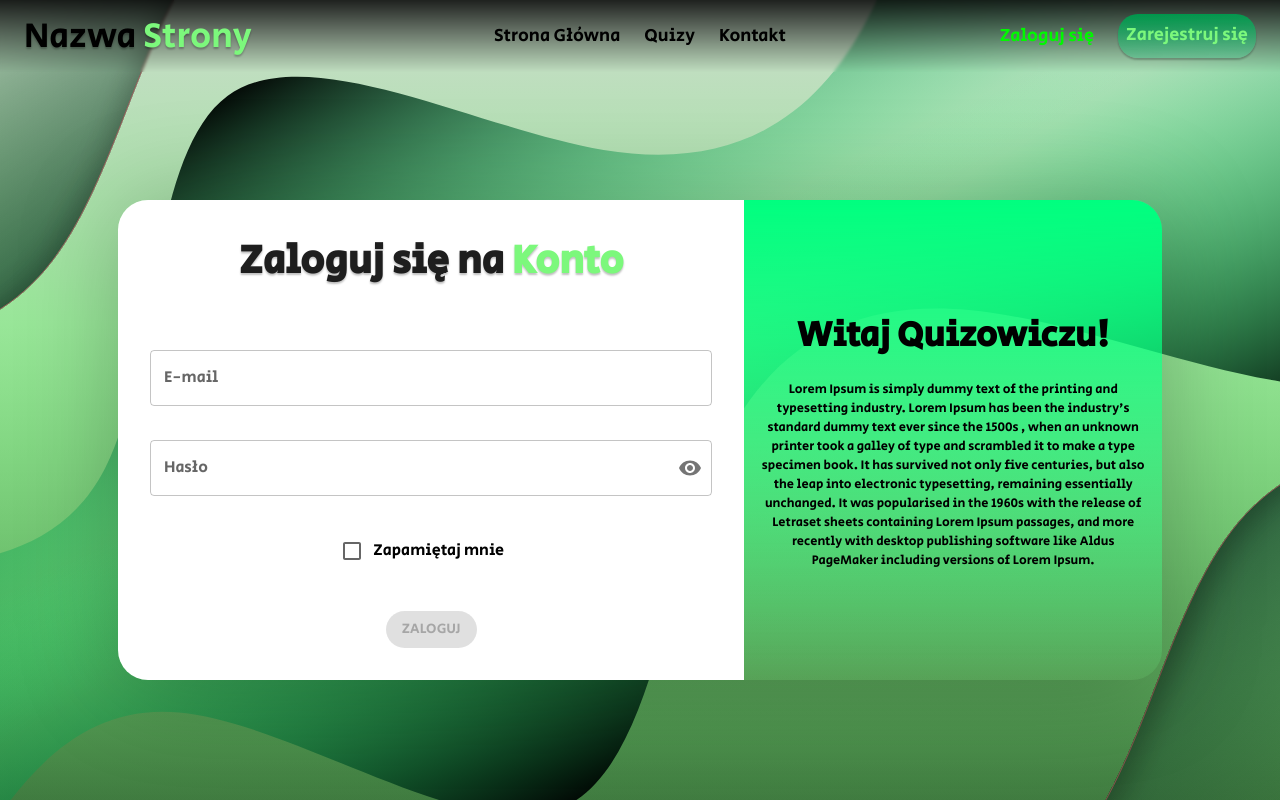
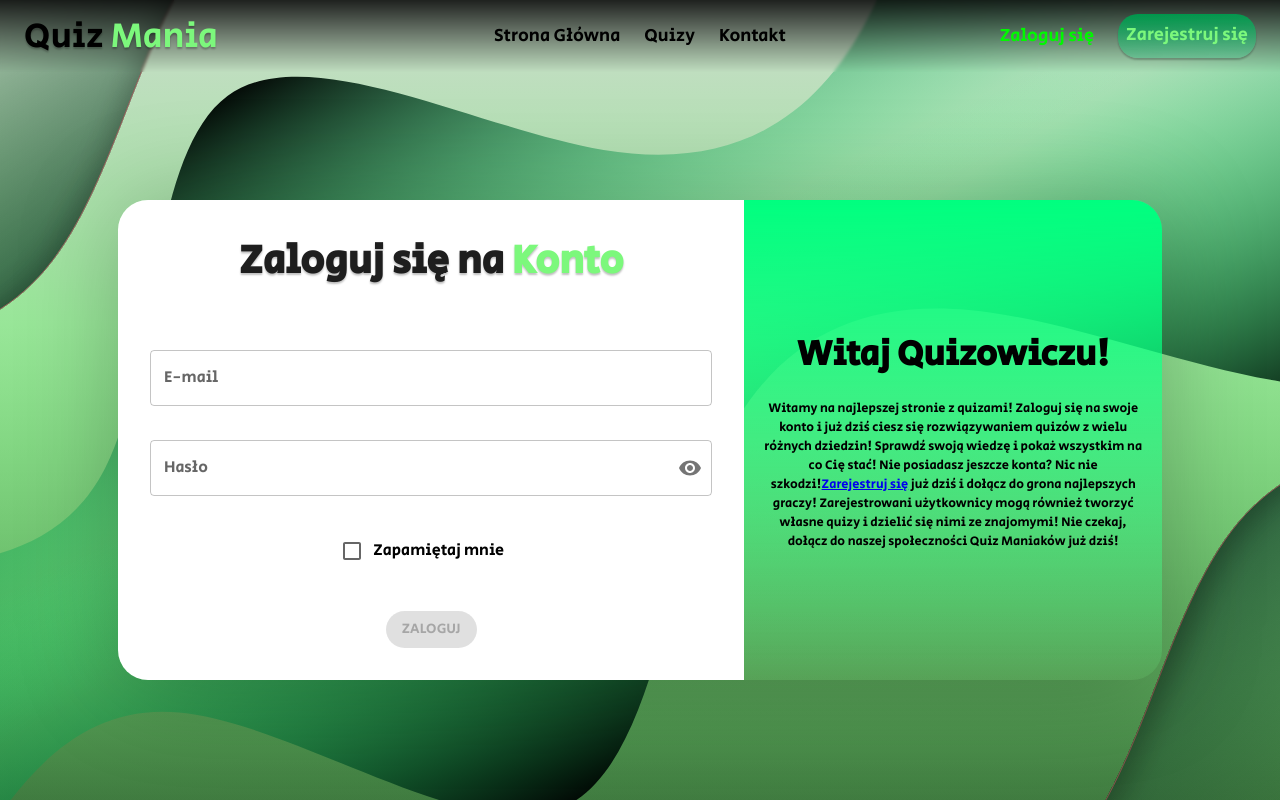
Before and after one commit to Szocik01/Projekt_inzynierski_frontend, a React (Create React App) app: page /login in a window 1280 px wide. Built offline with nearby package versions, Linux system fonts and the light colour scheme.

Commit message:
Login and content fixes

```diff
--- a/src/components/ContactComponents/ContanctCard.tsx
+++ b/src/components/ContactComponents/ContanctCard.tsx
@@ -6,6 +6,7 @@ import EmailIcon from "@mui/icons-material/Email";
 import LinkedInIcon from "@mui/icons-material/LinkedIn";
 import FacebookIcon from "@mui/icons-material/Facebook";
 import LanguageIcon from "@mui/icons-material/Language";
+import { mediaUp } from "../../utils/mediaQueries";
 
 const contactCardContainerStyles = css({
   display: "flex",
@@ -15,8 +16,8 @@ const contactCardContainerStyles = css({
   borderRadius: "10px",
   boxShadow: "0px 4px 4px rgba(0, 0, 0, 0.20);",
   padding: "1rem",
-  flexGrow: 1,
   backgroundColor: "#fff",
+  width: "100%",
 
   span: {
     width: "100%",
@@ -38,6 +39,9 @@ const contactCardContainerStyles = css({
     "&:hover": {
       color: "#00dd00",
     },
+  },
+  [mediaUp("md")]: {
+    width: "33.3%",
   },
 });
 
--- a/src/components/NavigationComponents/Navbar.tsx
+++ b/src/components/NavigationComponents/Navbar.tsx
@@ -197,7 +197,7 @@ const Navbar: FC<NavbarProps> = (props) => {
           (isUnfolded || isScrolled) && navbarSideLeftUnfoldedStyles,
         ]}
       >
-        {resolveLastWordColor("Nazwa Strony")}
+        {resolveLastWordColor("Quiz Mania")}
       </div>
       <div css={[navbarCenterStyles, (isScrolled || isUnfolded) && navbarCenterActiveStyles]}>
         <NavLink
--- a/src/components/NavigationComponents/Navigation.tsx
+++ b/src/components/NavigationComponents/Navigation.tsx
@@ -14,6 +14,7 @@ import { AuthSliceState, authSliceActions } from "../../storage/authSlice";
 import { useDispatch, useSelector } from "react-redux";
 import ContentLoading from "../UtilityComponents/ContentLoading";
 import { PageEventsSliceState } from "../../storage/pageEventsSlice";
+import { useNavigate } from "react-router-dom";
 
 const headerStyles = css({
   position: "fixed",
@@ -26,6 +27,7 @@ const headerStyles = css({
 
 const Navigation = () => {
   const [isUnfolded, setUnfolded] = useState(false);
+  const navigate = useNavigate();
 
   const [logoutRequest, isLoggingOut] = useHttp(
     `${API_CALL_URL_BASE}/api/routers/http/controllers/auth/logout`
@@ -56,6 +58,7 @@ const Navigation = () => {
       if (data.status_code >= 400 && data.status_code <= 599) {
         throw new Error(data.message);
       }
+      navigate("/");
     });
   }
 
--- a/src/pages/Login.tsx
+++ b/src/pages/Login.tsx
@@ -17,7 +17,7 @@ import {
   headerStyles,
   descriptionPanelStyles,
   httpErrorStyles,
-  redirectionSectionStyles
+  redirectionSectionStyles,
 } from "../components/AuthComponents/AuthGlobalStyles";
 import { baseButtonStyles } from "../GlobalStyles";
 import { Link } from "react-router-dom";
@@ -149,27 +149,26 @@ const Login = () => {
             variant="contained"
             disabled={!!emailError || !!passwordError}
             type="submit"
-            sx={[baseButtonStyles,{textTransform:"uppercase"}]}
+            sx={[baseButtonStyles, { textTransform: "uppercase" }]}
           >
             Zaloguj
           </Button>
           <span css={redirectionSectionStyles}>
-            Nie posiadasz jeszcze konta?{" "}
+            Nie posiadasz jeszcze konta?
             <Link to="/register">Zarejestruj się</Link>
           </span>
         </form>
         <div css={descriptionPanelStyles}>
           <h2>Witaj Quizowiczu!</h2>
           <p>
-            Lorem Ipsum is simply dummy text of the printing and typesetting
-            industry. Lorem Ipsum has been the industry's standard dummy text
-            ever since the 1500s , when an unknown printer took a galley of type
-            and scrambled it to make a type specimen book. It has survived not
-            only five centuries, but also the leap into electronic typesetting,
-            remaining essentially unchanged. It was popularised in the 1960s
-            with the release of Letraset sheets containing Lorem Ipsum passages,
-            and more recently with desktop publishing software like Aldus
-            PageMaker including versions of Lorem Ipsum.
+            Witamy na najlepszej stronie z quizami! Zaloguj się na swoje konto i
+            już dziś ciesz się rozwiązywaniem quizów z wielu różnych dziedzin!
+            Sprawdź swoją wiedzę i pokaż wszystkim na co Cię stać! Nie posiadasz
+            jeszcze konta? Nic nie szkodzi!
+            <Link to="/register">Zarejestruj się</Link> już dziś i dołącz do
+            grona najlepszych graczy! Zarejestrowani użytkownicy mogą również
+            tworzyć własne quizy i dzielić się nimi ze znajomymi! Nie czekaj,
+            dołącz do naszej społeczności Quiz Maniaków już dziś!
           </p>
         </div>
       </div>
--- a/src/pages/Main.tsx
+++ b/src/pages/Main.tsx
@@ -61,12 +61,12 @@ const cardsDataArray: {
   {
     imageUrl: "/images/mainCardsImages/world-image.svg",
     title: "Quizy z całego Świata!",
-    description: `Lorem Ipsum is simply dummy text of the printing and typesetting industry. Lorem Ipsum has been the industry's standard dummy text ever since the 1500s, when an unknown printer took a galley of type and scrambled it to make a type specimen book.`,
+    description: `Na Quiz Manii znajdziesz quizy z wielu różnych dziedzin, które oraz wielu zakątków świata! Znajdziesz tu quizy z geografii, historii, sportu, muzyki, filmu i wielu innych! Sprawdź swoją wiedzę o świecie i pokaż że nie masz sobie równych!`,
   },
   {
     imageUrl: "/images/mainCardsImages/template-image.svg",
     title: "Prosty Szablon Quizów!",
-    description: `Lorem Ipsum is simply dummy text of the printing and typesetting industry. Lorem Ipsum has been the industry's standard dummy text ever since the 1500s, when an unknown printer took a galley of type and scrambled it to make a type specimen book.`,
+    description: `Rozwiązywanie quizów nigdy nie było prostsze. Zaznaczasz odpowiedź, zapisujesz ją i od razu widzisz czy odpowiedziałeś poprawnie. Na koniec quizu porównaj swoje wyniki ze znajomymi, dzięki szczegółowemu podsumowaniu i rankingowi najlepszych graczy!`,
     customCss: css({
       background: "#55B974",
       position: "relative",
@@ -78,7 +78,7 @@ const cardsDataArray: {
   {
     imageUrl: "/images/mainCardsImages/score-image.svg",
     title: "Stań się Najlepszy!",
-    description: `Lorem Ipsum is simply dummy text of the printing and typesetting industry. Lorem Ipsum has been the industry's standard dummy text ever since the 1500s, when an unknown printer took a galley of type and scrambled it to make a type specimen book.`,
+    description: `Może chcesz spwdzić swoją wiedzę z użytkownikami z różnych stron świata? Nic prostszego! Rozwiąż quiz, a następnie sprawdź poprawność swoich odpowiedzi i swoją pozycję w rankingu podsumowującym quiz! Pokaż wszystkim na co cię stać!`,
   },
 ];
 
@@ -90,10 +90,9 @@ const Main = () => {
       </h1>
       <div css={descriptionContainerStyles}>
         <span css={descriptionStyles}>
-          Lorem Ipsum is simply dummy text of the printing and typesetting
-          industry. Lorem Ipsum has been the industry's standard dummy text ever
-          since the 1500s, when an unknown printer took a galley of type and
-          scrambled it to make a type specimen book.
+          Witamy Cię na stronie, gdzie żadne pytanie nie pozostanie bez odpowiedzi!
+          Spróbuj swoich sił w quizach z różnych dziedzin i stań się najlepszy wśród wszystkich graczy
+          lub stwórz własny quiz i daj się wykazać innym. Decyzja należy tylko do Ciebie!
         </span>
       </div>
       <Link to="/quizes" css={{ margin: "0 auto" }}>
--- a/src/pages/Register.tsx
+++ b/src/pages/Register.tsx
@@ -17,7 +17,7 @@ import {
   headerStyles,
   descriptionPanelStyles,
   httpErrorStyles,
-  redirectionSectionStyles
+  redirectionSectionStyles,
 } from "../components/AuthComponents/AuthGlobalStyles";
 import { baseButtonStyles } from "../GlobalStyles";
 import { Link } from "react-router-dom";
@@ -74,7 +74,7 @@ const Register = () => {
     if (userName.trim().length < 6) {
       return "Hasło powinno zawierać przynajmniej 8 znaków.";
     }
-    if(userName.trim().length > 12){
+    if (userName.trim().length > 12) {
       return "Hasło powinno zawierać maksymalnie 12 znaków.";
     }
     return "";
@@ -142,10 +142,12 @@ const Register = () => {
     <SingleColumn customCss={customSingleColumnStyles}>
       <div css={authPanelStyles}>
         <form css={formStyles} onSubmit={registerHandler}>
-        {isLoading && <ContentLoading coverParent={true} blurOverlay={true}/>}
-        <h1 css={headerStyles}>
+          {isLoading && (
+            <ContentLoading coverParent={true} blurOverlay={true} />
+          )}
+          <h1 css={headerStyles}>
             {resolveLastWordColor("Zarejestruj się na Konto")}
-        </h1>
+          </h1>
           <AuthFormInputs
             values={registerData}
             valueErrors={{
@@ -176,29 +178,25 @@ const Register = () => {
               !!userNameError
             }
             type="submit"
-            sx={[baseButtonStyles,{textTransform:"uppercase"}]}
+            sx={[baseButtonStyles, { textTransform: "uppercase" }]}
           >
             Zarejestruj
           </Button>
           <span css={redirectionSectionStyles}>
-            Posiadasz już konto?{" "}
-            <Link to="/login">Zaloguj się</Link>
+            Posiadasz już konto? <Link to="/login">Zaloguj się</Link>
           </span>
         </form>
         <div css={descriptionPanelStyles}>
-          <h2>
-            Witaj Quizowiczu!
-          </h2>
+          <h2>Witaj Quizowiczu!</h2>
           <p>
-            Lorem Ipsum is simply dummy text of the printing and typesetting
-            industry. Lorem Ipsum has been the industry's standard dummy text
-            ever since the 1500s , when an unknown printer took a galley of type
-            and scrambled it to make a type specimen book. It has survived not
-            only five centuries, but also the leap into electronic typesetting,
-            remaining essentially unchanged. It was popularised in the 1960s
-            with the release of Letraset sheets containing Lorem Ipsum passages,
-            and more recently with desktop publishing software like Aldus
-            PageMaker including versions of Lorem Ipsum.
+            Witamy na najlepszej stronie z quizami! Zarejestruj się już dziś i
+            ciesz się rozwiązywaniem quizów z wielu różnych dziedzin! Sprawdź
+            swoją wiedzę i pokaż wszystkim na co Cię stać! Posiadasz już konto?
+            To świetnie! <Link to="/login">Zaloguj się</Link> już teraz i dołącz
+            do grona najlepszych graczy! Zalogowani użytkownicy mogą tworzyć
+            własne quizy i dzielić się nimi ze znajomymi oraz zapisywać swój
+            wynik w rankingach! Nie czekaj, dołącz do naszej społeczności Quiz
+            Maniaków już dziś!
           </p>
         </div>
       </div>
```
Also changed, not shown: src/App.tsx (+30 -15 lines), src/pages/Contact.tsx (+9 -10 lines).
